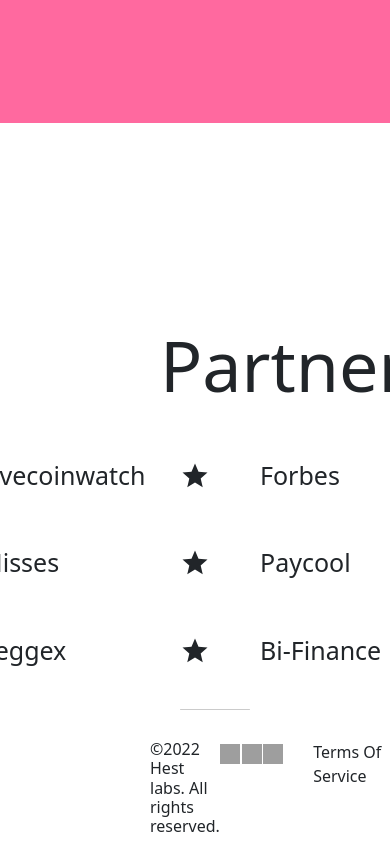
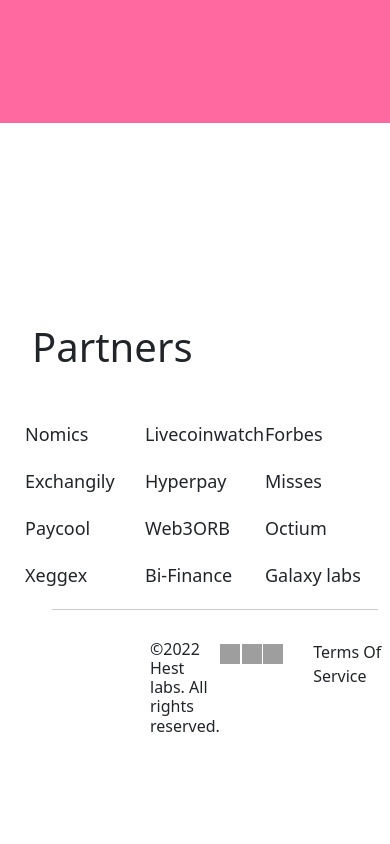
Before and after one commit to nnoromiv/hestlabs, a React (Create React App) app: page / in a window 390 px wide. Shown: the part 3649-4493 px from the top of the page. After the commit the page ends 4393 px from the top, so only its background shows below. Built offline with nearby package versions, Linux system fonts and the light colour scheme; grey boxes are pictures that could not be loaded.

Commit message:
Partners

```diff
--- a/src/pages/styles/partners.css
+++ b/src/pages/styles/partners.css
@@ -28,3 +28,72 @@
     border-radius: 20px;
     height: 1px;
 }
+
+@media only screen and (max-width: 1025px){
+    .partners {
+        margin: 0 32px;
+    }
+}
+
+@media only screen and (max-width: 768px) {
+    .partners h1 {
+        font-size: 60px;
+    }
+    .partners .partners-list {
+        margin: 50px 0 0;
+        gap: 30px;
+    }
+    .partners .partners-list div {
+        font-size: 18px;
+        width: fit-content;
+    }
+}
+
+@media only screen and (max-width: 607px) {
+    .partners h1 {
+        font-size: 50px;
+    }
+    .partners .partners-list .MuiSvgIcon-root{
+        display: none;
+    }
+    .partners .partners-list {
+        grid-template-columns: repeat(4, 1fr);
+    }
+    .partners .partners-list div {
+        width: 100px;
+    }
+    .partners .partners-list {
+        gap: 20px;
+    }
+}
+
+@media only screen and (max-width: 530px) {
+    .partners h1 {
+        font-size: 40px;
+    }
+    .partners .partners-list {
+        grid-template-columns: repeat(3, 1fr);
+    }
+}
+
+@media only screen and (max-width: 376px) {
+    .partners {
+        margin: 0 8px;
+    }
+}
+
+@media only screen and (max-width: 320px) {
+    .partners .team .person h1{
+        font-size: 16px;
+        width: 90px;
+    }
+    .partners .team .icon {
+        width: 10px !important;
+        height: 10px !important;
+        margin: 35px 0 0 0;
+    }
+    .partners .partners-list div {
+        font-size: 14px;
+        width: 80px;
+    }
+}
```
